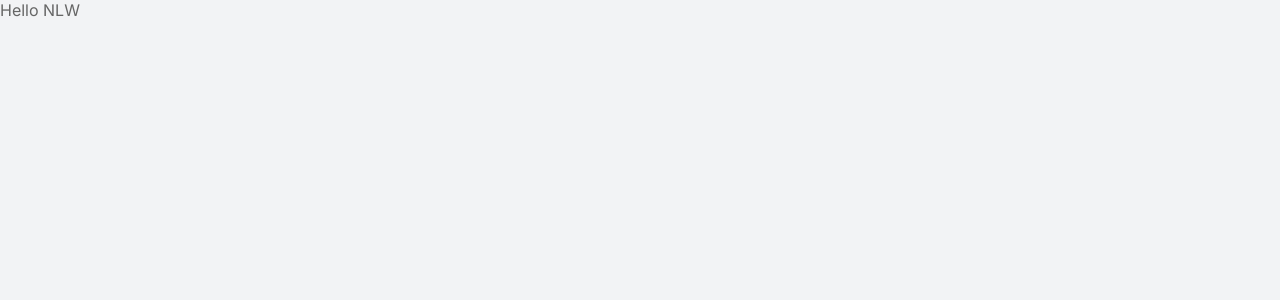
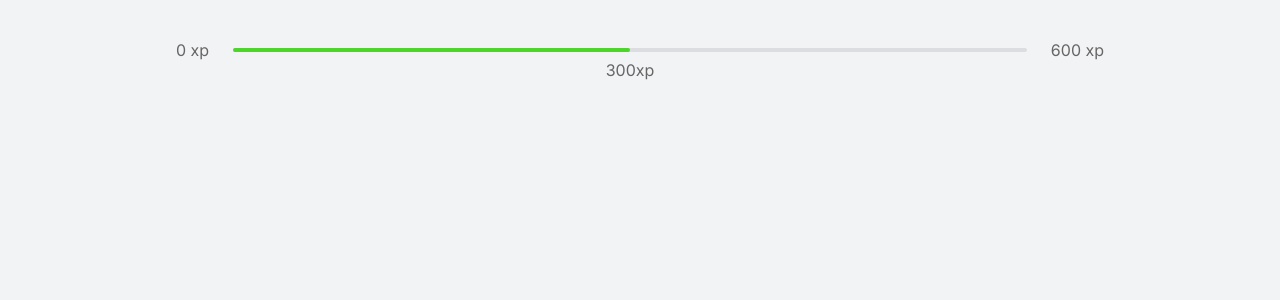
Before and after one commit to ruifernandees/moveit, a React (Create React App) app: page / in a window 1280 px wide. Shown: the top 300 px of the page. Built offline with nearby package versions, Linux system fonts and the light colour scheme.

Commit message:
feat(ExperienceBar): structure and style

```diff
--- a/src/App.tsx
+++ b/src/App.tsx
@@ -1,11 +1,12 @@
 import React from 'react';
+import { ExperienceBar } from './components/ExperienceBar';
 
 import './styles/global.css';
 
 function App() {
   return (
-    <div className="App">
-      Hello NLW
+    <div className="container">
+      <ExperienceBar />
     </div>
   );
 }
--- /dev/null
+++ b/src/components/ExperienceBar.tsx
@@ -0,0 +1,19 @@
+export function ExperienceBar() {
+    return (
+        <header className="experience-bar">
+            <span>0 xp</span>
+            <div>
+                <div style={{ width: '50%' }} />
+                <span
+                    className="current-experience"
+                    style={{
+                        left: '50%'
+                    }}
+                >
+                    300xp
+                </span>
+            </div>
+            <span>600 xp</span>
+        </header>
+    );
+}
--- a/src/styles/global.css
+++ b/src/styles/global.css
@@ -47,3 +47,43 @@ a {
     color: inherit;
     text-decoration: none;
 }
+
+.container {
+    height: 100vh;
+    max-width: 992px;
+    margin: 0 auto;
+    padding: 2.5rem 2rem;
+
+    display: flex;
+    flex-direction: column;
+}
+
+.experience-bar {
+    display: flex;
+    align-items: center;
+}
+
+.experience-bar span {
+    font-size: 1rem;
+}
+
+.experience-bar > div {
+    flex: 1;
+    height: 4px;
+    border-radius: 4px;
+    background: var(--gray-line);
+    margin: 0 1.5rem;
+    position: relative;
+}
+
+.experience-bar > div > div {
+    height: 4px;
+    border-radius: 4px;
+    background: var(--green);
+}
+
+span.current-experience {
+    position: absolute;
+    top: 12px;
+    transform: translateX(-50%);
+}
```
